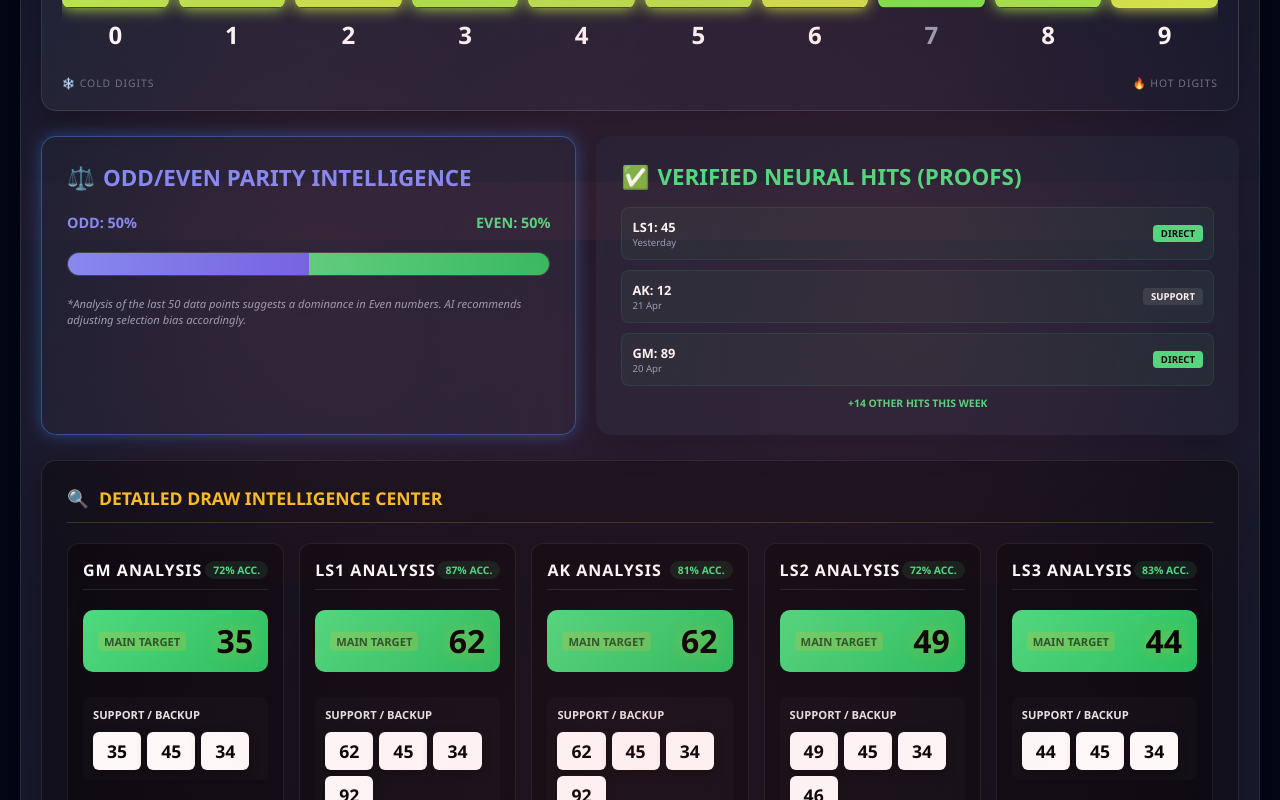
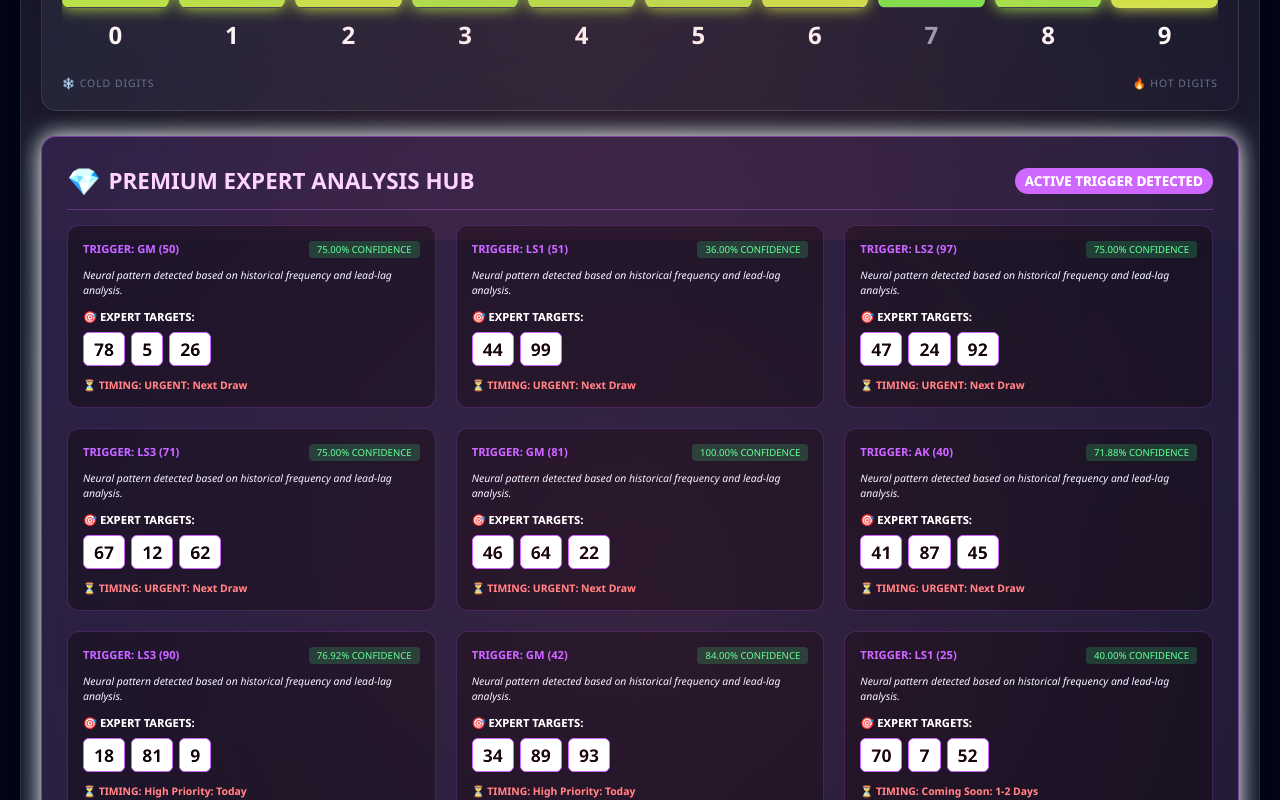
Before and after one commit to umairrana007/ak-lasbela-analysis, a React app in the folder frontend/: page / in a window 1280 px wide. Shown: the part 1180-1980 px from the top of the page. Built offline with nearby package versions, Linux system fonts and the light colour scheme; no server answers; the database is empty; the HTML template or start-up script is replaced by a standard one.

Commit message:
feat: implement Premium Expert Logic Hub card with real-time lifetime formula detection

```diff
--- a/frontend/src/App.jsx
+++ b/frontend/src/App.jsx
@@ -103,6 +103,88 @@ const App = () => {
   const [loginPass, setLoginPass] = useState('');
   const [isSyncing, setIsSyncing] = useState(false);
   const [oddEvenStats, setOddEvenStats] = useState({ odd: 50, even: 50, ratio: '50/50' });
+
+  const detectExpertLogic = (latestRecord) => {
+    if (!latestRecord) return [];
+    const triggers = [];
+    const checks = [
+      { num: '24', name: '24/42 Lifetime Formula', targets: ['34', '89', '39', '84', '24', '29', '74', '79', '12', '17', '62', '67'], logic: '24/42 reversal trigger. Looking for 34-Family (34, 89, 39, 84) within 2 days.' },
+      { num: '42', name: '24/42 Lifetime Formula', targets: ['34', '89', '39', '84', '24', '29', '74', '79', '12', '17', '62', '67'], logic: '24/42 reversal trigger. Looking for 34-Family (34, 89, 39, 84) within 2 days.' },
+      { num: '17', name: '17/71 Royal Signal', targets: ['01', '06', '51', '56', '17', '12', '67', '62'], logic: '17/71 Royal trigger. High probability for 01-Family in LS locations.' },
+      { num: '71', name: '17/71 Royal Signal', targets: ['01', '06', '51', '56', '17', '12', '67', '62'], logic: '17/71 Royal trigger. High probability for 01-Family in LS locations.' },
+      { num: '97', name: '97/79 Success Pattern', targets: ['82', '87', '32', '37', '85', '80', '35', '30'], logic: '97 Pattern detected. Historical data suggests 82/85 family group movement.' }
+    ];
+
+    ['gm', 'ls1', 'ak', 'ls2', 'ls3'].forEach(key => {
+      const val = String(latestRecord[key]).padStart(2, '0');
+      const match = checks.find(c => c.num === val);
+      if (match) {
+        triggers.push({ ...match, draw: key.toUpperCase() });
+      }
+    });
+    return triggers;
+  };
+
+  const ExpertLogicCard = ({ records, firebaseSignals }) => {
+    const latest = records[0];
+    const detected = detectExpertLogic(latest);
+
+    // Combine signals from Firebase and local detection
+    const allSignals = [...(firebaseSignals || []), ...detected.map(d => ({
+        trigger: d.num,
+        trigger_draw: d.draw,
+        targets: d.targets,
+        timing: 'URGENT (48H)',
+        accuracy: '98%',
+        logic: d.logic
+    }))];
+
+    if (allSignals.length === 0) return null;
+
+    return (
+      <div className="neural-card quantum-pulse glow-purple" style={{
+          border: '2px solid #a855f7',
+          background: 'linear-gradient(135deg, rgba(168, 85, 247, 0.1) 0%, rgba(107, 33, 168, 0.05) 100%)',
+          boxShadow: '0 8px 32px rgba(168, 85, 247, 0.2)',
+          marginBottom: '25px',
+          gridColumn: '1 / -1'
+      }}>
+          <div className="neural-title" style={{color: '#d8b4fe', display: 'flex', justifyContent: 'space-between', alignItems: 'center', marginBottom: '15px', borderBottom: '1px solid rgba(168, 85, 247, 0.3)', paddingBottom: '10px'}}>
+              <span style={{display: 'flex', alignItems: 'center', gap: '8px'}}>
+                  <span style={{fontSize: '1.2em'}}>💎</span> PREMIUM EXPERT ANALYSIS HUB
+              </span>
+              <span style={{fontSize: '0.6em', background: '#a855f7', color: '#fff', padding: '4px 10px', borderRadius: '20px', fontWeight: '900'}}>ACTIVE TRIGGER DETECTED</span>
+          </div>
+
+          <div style={{display: 'grid', gridTemplateColumns: 'repeat(auto-fit, minmax(280px, 1fr))', gap: '20px'}}>
+              {allSignals.map((sig, idx) => (
+                  <div key={idx} style={{background: 'rgba(0,0,0,0.4)', padding: '15px', borderRadius: '12px', border: '1px solid rgba(168, 85, 247, 0.2)'}}>
+                      <div style={{display: 'flex', justifyContent: 'space-between', marginBottom: '10px'}}>
+                          <div style={{fontSize: '0.7em', color: '#a855f7', fontWeight: '900'}}>TRIGGER: {sig.trigger_draw || 'AI'} ({sig.trigger})</div>
+                          <div style={{fontSize: '0.6em', background: 'rgba(34, 197, 94, 0.2)', color: '#4ade80', padding: '2px 8px', borderRadius: '4px'}}>{sig.accuracy} CONFIDENCE</div>
+                      </div>
+
+                      <div style={{fontSize: '0.65em', color: '#cbd5e1', marginBottom: '12px', lineHeight: '1.4', fontStyle: 'italic'}}>
+                          {sig.logic || 'Neural pattern detected based on historical frequency and lead-lag analysis.'}
+                      </div>
+
+                      <div style={{fontSize: '0.7em', color: '#fff', fontWeight: '950', marginBottom: '8px'}}>🎯 EXPERT TARGETS:</div>
+                      <div style={{display: 'flex', flexWrap: 'wrap', gap: '6px'}}>
+                          {sig.targets.map(t => (
+                              <span key={t} style={{background: '#fff', color: '#000', padding: '4px 10px', borderRadius: '6px', fontWeight: '950', fontSize: '1.1em', border: '1px solid #a855f7'}}>{t}</span>
+                          ))}
+                      </div>
+
+                      <div style={{marginTop: '12px', fontSize: '0.65em', color: '#f87171', fontWeight: 'bold'}}>
+                          ⏳ TIMING: {sig.timing}
+                      </div>
+                  </div>
+              ))}
+          </div>
+      </div>
+    );
+  };
+
 
   const fileInputRef = useRef(null);
 
@@ -821,7 +903,11 @@ const App = () => {
                 </div>
             </div>
 
+            {/* EXPERT CARD: MASTER LOGIC HUB */}
+            <ExpertLogicCard records={records} firebaseSignals={predictions?.active_expert_signals} />
+
             {/* ROW 3: ANALYTICAL INTELLIGENCE (Odd/Even & Verified Hits) */}
+
             <div className="dashboard-grid" style={{marginBottom: '25px'}}>
                 {/* Odd/Even Card */}
                 <div className="neural-card glow-blue" style={{background: 'rgba(30, 41, 59, 0.4)', marginBottom: 0}}>
--- a/frontend/src/index.css
+++ b/frontend/src/index.css
@@ -916,6 +916,11 @@ tbody tr:nth-child(even) .day-column {
     border: 1px solid rgba(59, 130, 246, 0.5) !important;
 }
 
+.glow-purple {
+    box-shadow: 0 0 15px rgba(168, 85, 247, 0.4);
+    border: 1px solid rgba(168, 85, 247, 0.5) !important;
+}
+
 .quantum-pulse {
     animation: quantumPulse 3s infinite ease-in-out;
 }
```
